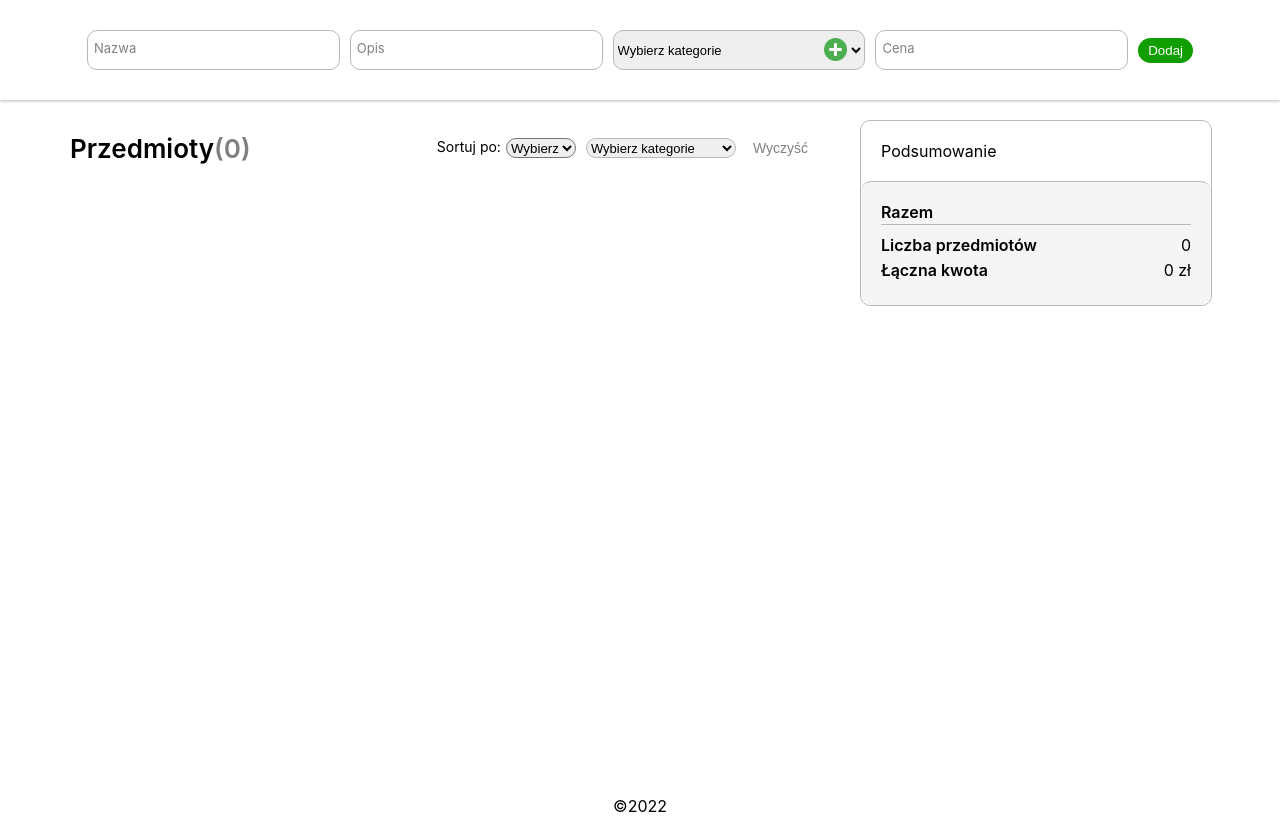
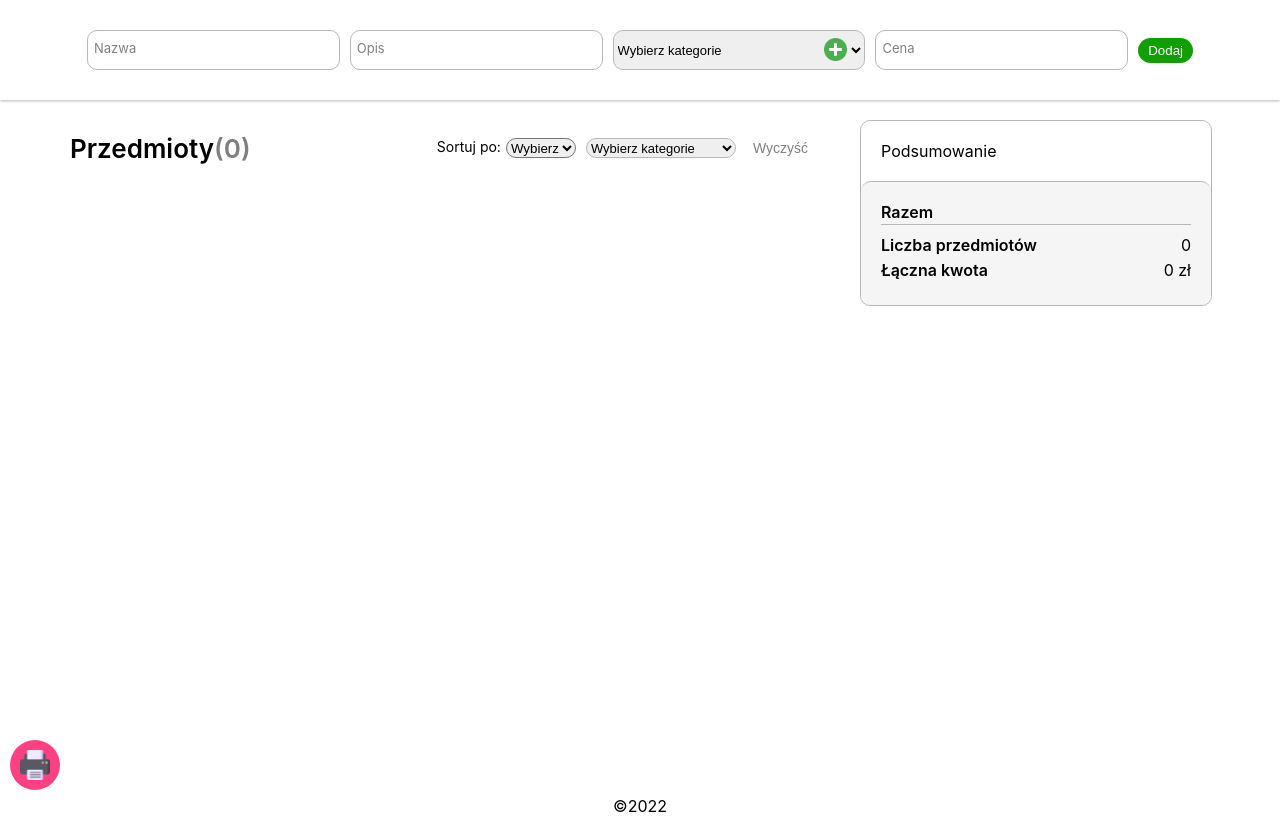
Before and after one commit to pwmurawski/computer-workstation-cost-calculator, a React (Create React App) app: page / in a window 1280 px wide. Built offline with nearby package versions, Linux system fonts and the light colour scheme.

Commit message:
added list printing function

```diff
--- a/package.json
+++ b/package.json
@@ -14,6 +14,7 @@
     "react-beautiful-dnd": "^13.1.0",
     "react-dom": "^17.0.2",
     "react-scripts": "5.0.0",
+    "react-to-print": "^2.14.5",
     "styled-components": "^5.3.5",
     "typescript": "^4.6.3",
     "uuid": "^8.3.2",
--- a/src/components/List/List.tsx
+++ b/src/components/List/List.tsx
@@ -17,10 +17,12 @@ interface IListProps {
   deleteItemHandler: (id: string) => void;
   editItemHandler: (listItemNewData: IListItemData) => void;
   onDragEnd: (param: DropResult) => void;
+  reff?: React.RefObject<HTMLUListElement> | null;
 }
 
 const defaultProps = {
   listHeader: undefined,
+  reff: undefined,
 };
 
 export default function List({
@@ -29,10 +31,11 @@ export default function List({
   deleteItemHandler,
   editItemHandler,
   onDragEnd,
+  reff,
 }: IListProps) {
   return (
     <DragDropContext onDragEnd={onDragEnd}>
-      <ListContainer>
+      <ListContainer ref={reff}>
         {listHeader}
         <Droppable droppableId="droppable-1">
           {(provided) => (
--- /dev/null
+++ b/src/components/PrintBtn/PrintBtn.tsx
@@ -0,0 +1,20 @@
+import { Container, Img } from "./styles/PrintBtnStyles";
+import icon from "../../assets/print.png";
+
+interface IPrintBtnProps {
+  onClick?: React.MouseEventHandler<HTMLButtonElement>;
+}
+
+const defaultProps = {
+  onClick: undefined,
+};
+
+export default function PrintBtn({ onClick }: IPrintBtnProps) {
+  return (
+    <Container onClick={onClick}>
+      <Img src={icon} alt="print" />
+    </Container>
+  );
+}
+
+PrintBtn.defaultProps = defaultProps;
--- /dev/null
+++ b/src/components/PrintBtn/styles/PrintBtnStyles.tsx
@@ -0,0 +1,27 @@
+/* eslint-disable import/prefer-default-export */
+import styled from "styled-components";
+
+export const Container = styled.button`
+  position: fixed;
+  bottom: 10px;
+  left: 10px;
+  display: flex;
+  justify-content: center;
+  align-items: center;
+  width: 50px;
+  height: 50px;
+  padding: 10px;
+  border: 0;
+  border-radius: 150px;
+  background-color: #ff4081;
+  cursor: pointer;
+  transition: transform 200ms;
+  :hover {
+    transform: scale(1.2);
+  }
+`;
+
+export const Img = styled.img`
+  width: 100%;
+  height: auto;
+`;
--- a/src/pages/Home/Home.tsx
+++ b/src/pages/Home/Home.tsx
@@ -1,5 +1,6 @@
-import { useContext, useState } from "react";
+import { useContext, useRef, useState } from "react";
 import { DropResult } from "react-beautiful-dnd";
+import { useReactToPrint } from "react-to-print";
 import { Wrapper, SummaryContainer } from "./styles/HomeStyles";
 import List from "../../components/List/List";
 import Summary from "../../components/Summary/Summary";
@@ -9,12 +10,17 @@ import summaryAllCategories from "../../helpers/summaryAllCategories";
 import { IListItemData } from "../../reducer";
 import filterByCategory from "../../helpers/filterByCategory";
 import sort from "../../helpers/sort";
+import PrintBtn from "../../components/PrintBtn/PrintBtn";
 
 export default function Home() {
+  const listRef = useRef<HTMLUListElement>(null);
   const reducerCon = useContext(ReducerContext);
   const [headerListSelected, setHeaderListSelected] = useState({
     filter: "",
     sort: "",
+  });
+  const handlePrint = useReactToPrint({
+    content: () => listRef.current,
   });
 
   const clearListHandler = () => {
@@ -43,6 +49,7 @@ export default function Home() {
   return (
     <Wrapper>
       <List
+        reff={listRef}
         listHeader={
           <ListHeader
             numberItems={reducerCon?.state.listItemData.length ?? 0}
@@ -74,6 +81,7 @@ export default function Home() {
           )}
         />
       </SummaryContainer>
+      <PrintBtn onClick={handlePrint} />
     </Wrapper>
   );
 }
```
Also changed, not shown: src/assets/print.png (added), 1 other file (tests, documents, lock files or other folders).
